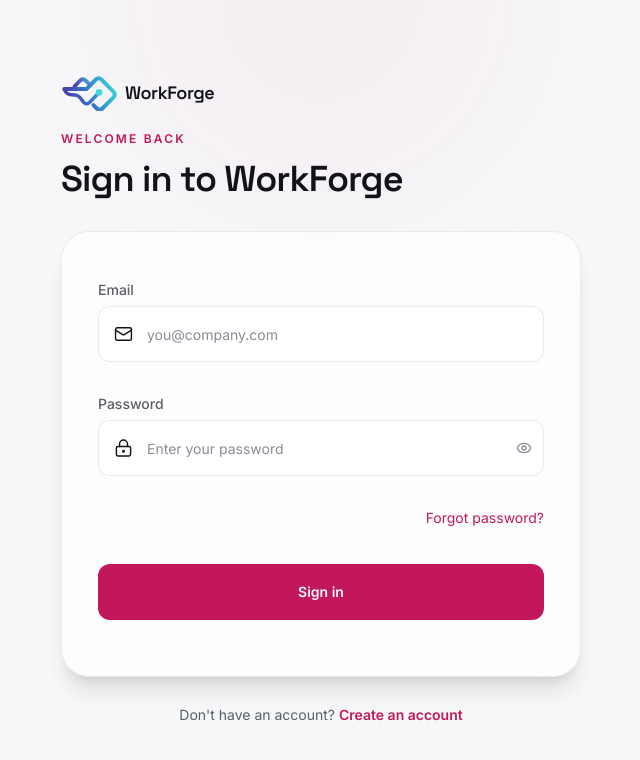
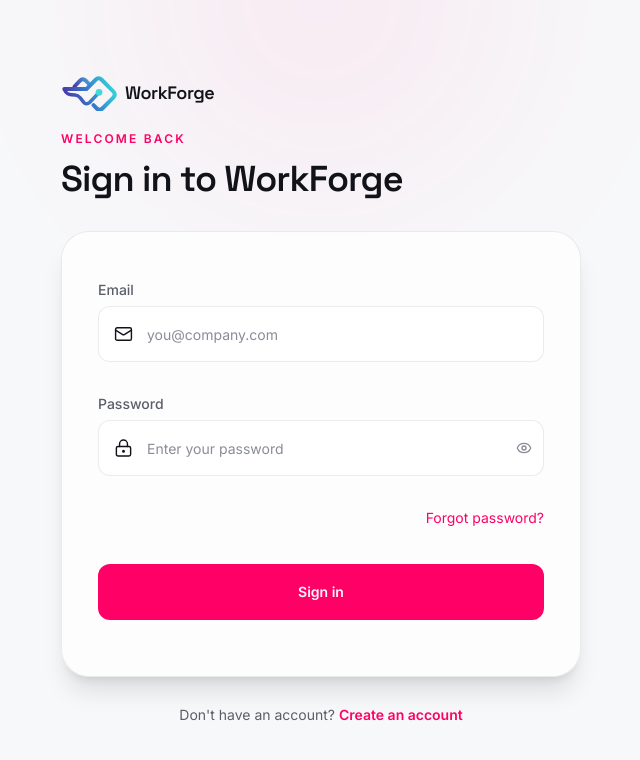
Before and after one commit to KeshavKandoi/AI-AUTOMATION, a React (Vite) app in the folder ai-coo-frontend/: page /login in a window 1280 px wide. Shown: the top 760 px of the page, without its empty margins (319-959 px from the left). Built offline with nearby package versions, Linux system fonts and the light colour scheme; no server answers.

Commit message:
Update UI styles for improved aesthetics and functionality in various components

```diff
--- a/ai-coo-frontend/src/components/layout/AppLayout.tsx
+++ b/ai-coo-frontend/src/components/layout/AppLayout.tsx
@@ -6,7 +6,7 @@
 export default function AppLayout() {
   const { pathname } = useLocation()
   return (
-    <div className="flex h-screen overflow-hidden">
+    <div className={`flex h-screen overflow-hidden ${pathname === '/dashboard' ? 'dashboard-theme' : ''}`}>
       <Sidebar />
       <main className="flex-1 overflow-y-auto">
         <PageErrorBoundary key={pathname}>
--- a/ai-coo-frontend/src/index.css
+++ b/ai-coo-frontend/src/index.css
@@ -11,8 +11,8 @@
   --color-border: rgba(255, 255, 255, 0.08);
   --color-border-hover: rgba(255, 255, 255, 0.16);
 
-  --color-signal: #ff0066;
-  --color-signal-dim: rgba(255, 0, 102, 0.14);
+  --color-signal: #5eead4;
+  --color-signal-dim: rgba(94, 234, 212, 0.12);
   --color-alert: #fb7185;
   --color-alert-dim: rgba(251, 113, 133, 0.12);
   --color-amber: #fbbf24;
@@ -31,8 +31,8 @@
   --color-border: rgba(0, 0, 0, 0.08);
   --color-border-hover: rgba(0, 0, 0, 0.16);
 
-  --color-signal: #c2185b;
-  --color-signal-dim: rgba(194, 24, 91, 0.10);
+  --color-signal: #0d9488;
+  --color-signal-dim: rgba(13, 148, 136, 0.10);
   --color-alert: #e11d48;
   --color-alert-dim: rgba(225, 29, 72, 0.10);
   --color-amber: #b45309;
@@ -58,13 +58,23 @@
 .scheduler-datetime::-webkit-calendar-picker-indicator {
   cursor: pointer;
   opacity: 0.9;
-  filter: invert(22%) sepia(89%) saturate(5747%) hue-rotate(326deg) brightness(100%) contrast(105%);
+  filter: invert(76%) sepia(56%) saturate(444%) hue-rotate(116deg) brightness(100%) contrast(92%);
 }
 :root[data-theme="light"] .scheduler-datetime {
   color-scheme: light;
 }
 :root[data-theme="light"] .scheduler-datetime::-webkit-calendar-picker-indicator {
-  filter: invert(22%) sepia(89%) saturate(5747%) hue-rotate(326deg) brightness(100%) contrast(105%);
+  filter: invert(34%) sepia(76%) saturate(580%) hue-rotate(127deg) brightness(88%) contrast(91%);
+}
+
+.home-page {
+  --color-signal: #ff0066;
+  --color-signal-dim: rgba(255, 0, 102, 0.14);
+}
+
+.dashboard-theme {
+  --color-signal: #ff0066;
+  --color-signal-dim: rgba(255, 0, 102, 0.14);
 }
 
 @keyframes workflow-flow {
@@ -133,8 +143,8 @@
 }
 
 @keyframes pulse-signal {
-  0%, 100% { opacity: 1; box-shadow: 0 0 0 0 rgba(255, 0, 102, 0.4); }
-  50% { opacity: 0.7; box-shadow: 0 0 0 4px rgba(255, 0, 102, 0); }
+  0%, 100% { opacity: 1; box-shadow: 0 0 0 0 color-mix(in srgb, var(--color-signal) 40%, transparent); }
+  50% { opacity: 0.7; box-shadow: 0 0 0 4px color-mix(in srgb, var(--color-signal) 0%, transparent); }
 }
 .animate-pulse-signal {
   animation: pulse-signal 2s ease-in-out infinite;
--- a/ai-coo-frontend/src/pages/commitScheduler/JobFormModal.tsx
+++ b/ai-coo-frontend/src/pages/commitScheduler/JobFormModal.tsx
@@ -408,7 +408,7 @@
           />
         )}
 
-        <Button className="w-full shadow-[0_8px_24px_rgba(255,0,102,0.12)]" disabled={!canSubmit} loading={mutation.isPending} onClick={() => mutation.mutate()}>
+        <Button className="w-full shadow-[0_8px_24px_rgba(94,234,212,0.12)]" disabled={!canSubmit} loading={mutation.isPending} onClick={() => mutation.mutate()}>
           {isEdit ? 'Save changes' : 'Create scheduled commit'}
         </Button>
       </div>
```
Also changed, not shown: ai-coo-frontend/public/workforge-icon.svg.
